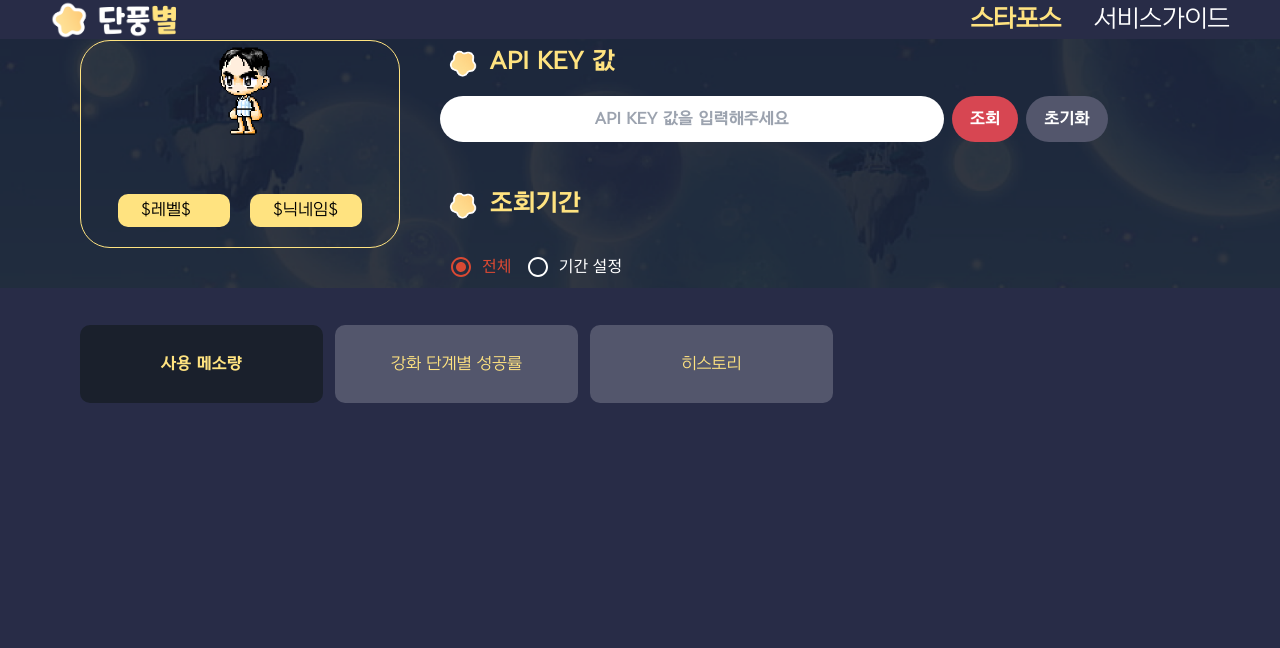
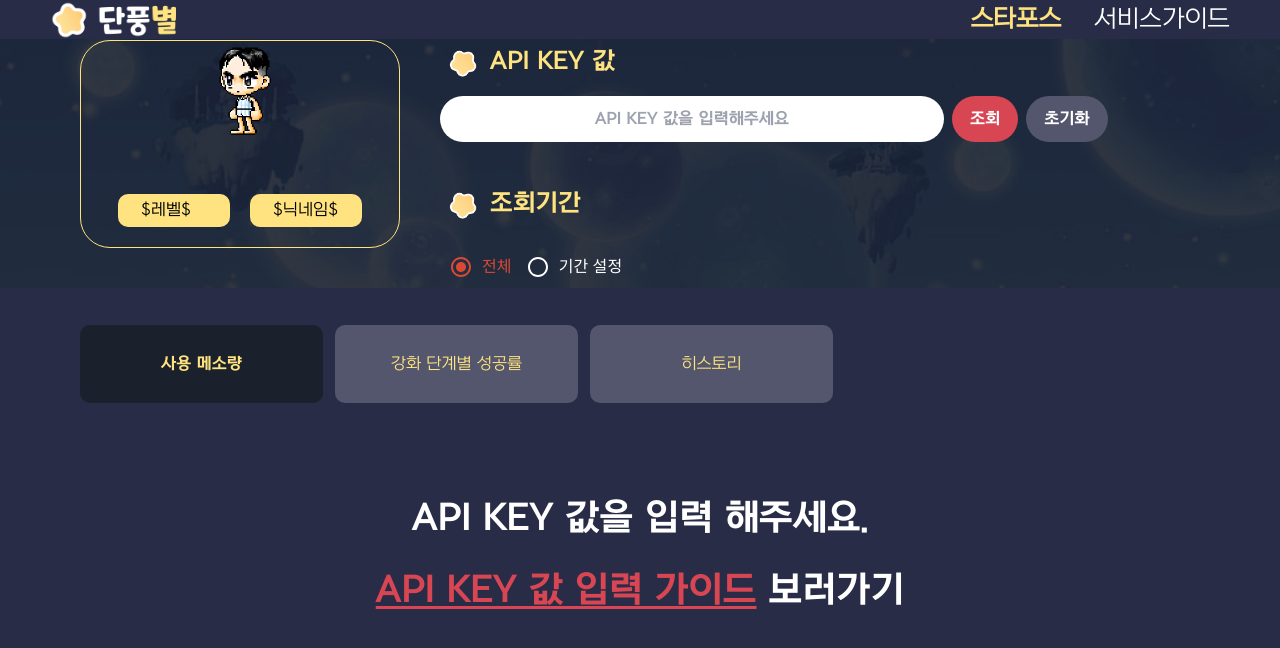
Before and after one commit to Amjong/bossMaple, a React (Create React App) app: page / in a window 1280 px wide. Shown: the top 648 px of the page. Built offline with nearby package versions, Linux system fonts and the light colour scheme.

Commit message:
ContentPanel.jsx: Add API KEY enter msg when API KEY is not entered

```diff
--- a/src/components/ContentPanel.jsx
+++ b/src/components/ContentPanel.jsx
@@ -3,6 +3,7 @@ import UsedMesoPanel from './UsedMesoPanel';
 import SuccessRatePanel from './SuccessRatePanel';
 import HistoryPanel from './HistoryPanel';
 import TapBtns from './ui/TapBtns';
+import { useStarforceInfoArray } from '../context/starforceInfoContext';
 
 const contentArray = [
   {
@@ -18,13 +19,27 @@ const contentArray = [
 
 export default function ContentPanel() {
   const [menu, setMenu] = useState(0);
+  const [starforceInfoArray] = useStarforceInfoArray();
   const handleChange = (value) => {
     setMenu(value);
   };
   return (
     <div className='w-full'>
       <TapBtns onChanged={handleChange} />
-      <div className='mt-10'>{contentArray[menu].component}</div>
+      <div className='mt-10'>
+        {starforceInfoArray.length === 0 ? (
+          <div className='text-[36px] font-bold text-center text-white mt-20 leading-loose'>
+            API KEY 값을 입력 해주세요.
+            <br />
+            <a href='/guide' className='text-r2 underline underline-offset-4'>
+              API KEY 값 입력 가이드
+            </a>{' '}
+            보러가기
+          </div>
+        ) : (
+          contentArray[menu].component
+        )}
+      </div>
     </div>
   );
 }
```
